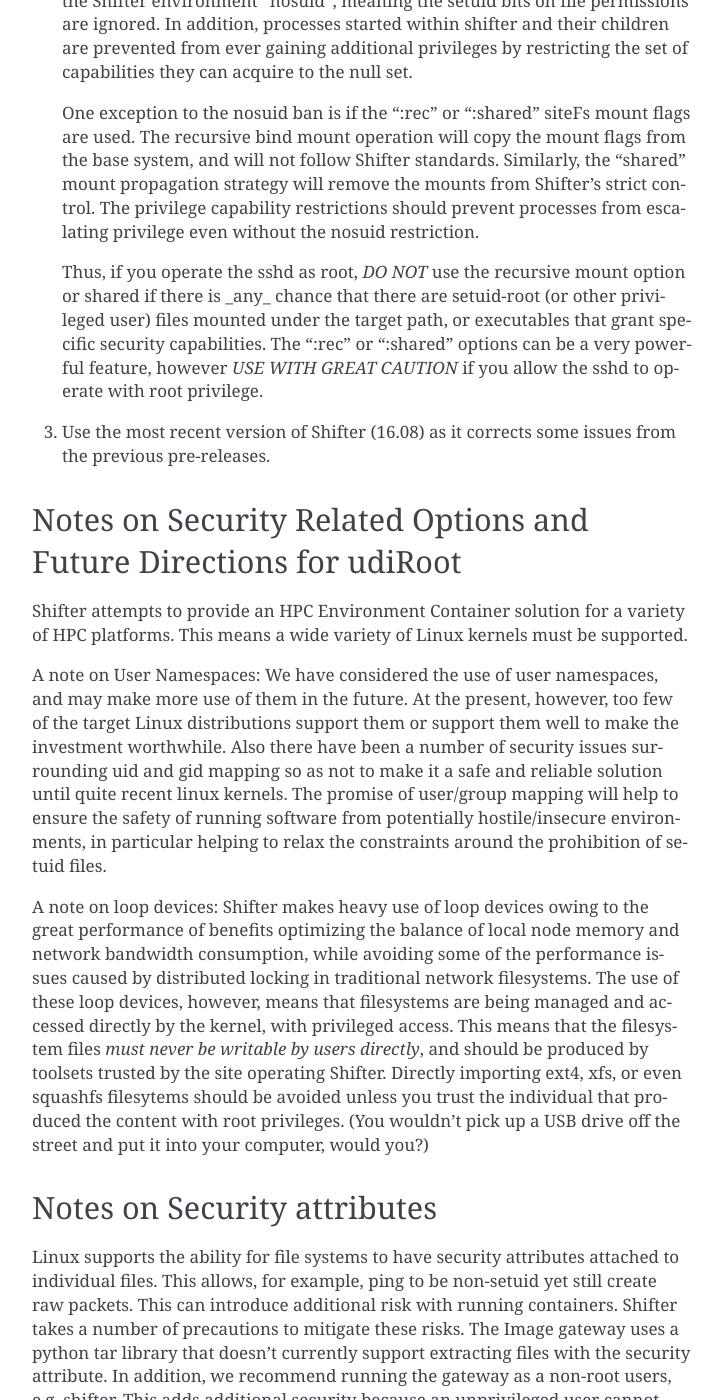
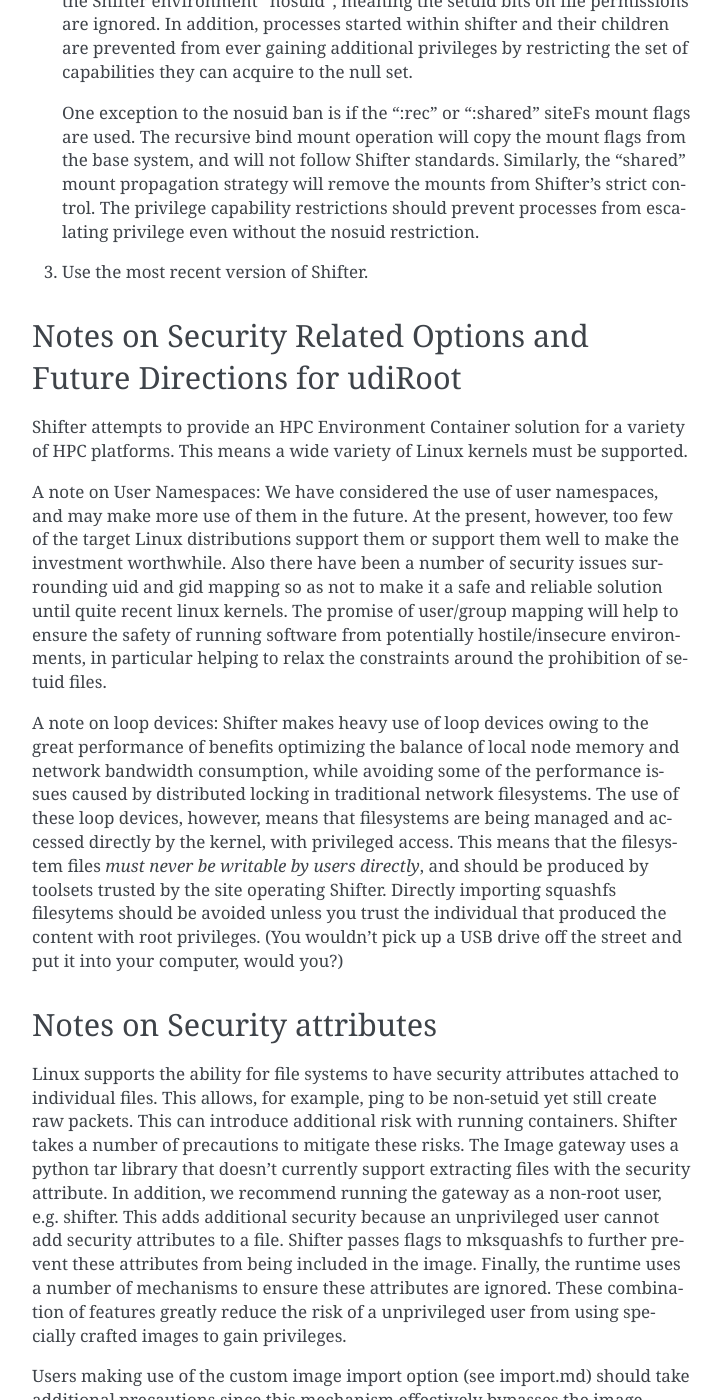
Before and after one commit to NERSC/shifter, a Sphinx documentation site: the page built from doc/security.rst, in a window 1280 px wide and 1400 px high, scrolled down 949 px. Shown: the whole window, without its empty margins (388-1111 px from the left). Built offline with Sphinx 7.4.7, drawn with Linux system fonts in a browser that asks for light colours; some of the changed text lies outside the part shown.

Commit message:
Update security.rst

```diff
--- a/doc/security.rst
+++ b/doc/security.rst
@@ -47,16 +47,7 @@
    strict control.  The privilege capability restrictions should prevent
    processes from escalating privilege even without the nosuid restriction.
 
-   Thus, if you operate the sshd as root, *DO NOT* use the recursive mount
-   option or shared if there is _any_ chance that there are setuid-root (or
-   other privileged user) files mounted under the target path, or executables
-   that grant specific security capabilities.  The ":rec" or ":shared" options
-   can be a very powerful feature, however *USE WITH GREAT CAUTION* if you allow
-   the sshd to operate with root privilege.
-
-
-3. Use the most recent version of Shifter (16.08) as it corrects some issues
-   from the previous pre-releases.
+3. Use the most recent version of Shifter.
 
 Notes on Security Related Options and Future Directions for udiRoot
 -------------------------------------------------------------------
@@ -80,8 +71,8 @@
 these loop devices, however, means that filesystems are being managed and accessed
 directly by the kernel, with privileged access.  This means that the filesystem
 files *must never be writable by users directly*, and should be produced by
-toolsets trusted by the site operating Shifter.  Directly importing ext4, xfs,
-or even squashfs filesytems should be avoided unless you trust the individual
+toolsets trusted by the site operating Shifter.  Directly importing squashfs filesytems
+should be avoided unless you trust the individual
 that produced the content with root privileges. (You wouldn't pick up a USB
 drive off the street and put it into your computer, would you?)
 
@@ -93,7 +84,7 @@
 Shifter takes a number of precautions to mitigate these risks.  The Image gateway
 uses a python tar library that doesn't currently support extracting files with
 the security attribute.  In addition, we recommend running the gateway as a
-non-root users, e.g. shifter.  This adds additional security because an unprivileged
+non-root user, e.g. shifter.  This adds additional security because an unprivileged
 user cannot add security attributes to a file.  Shifter passes flags to
 mksquashfs to further prevent these attributes from being included in the image.
 Finally, the runtime uses a number of mechanisms to ensure these attributes are
```
